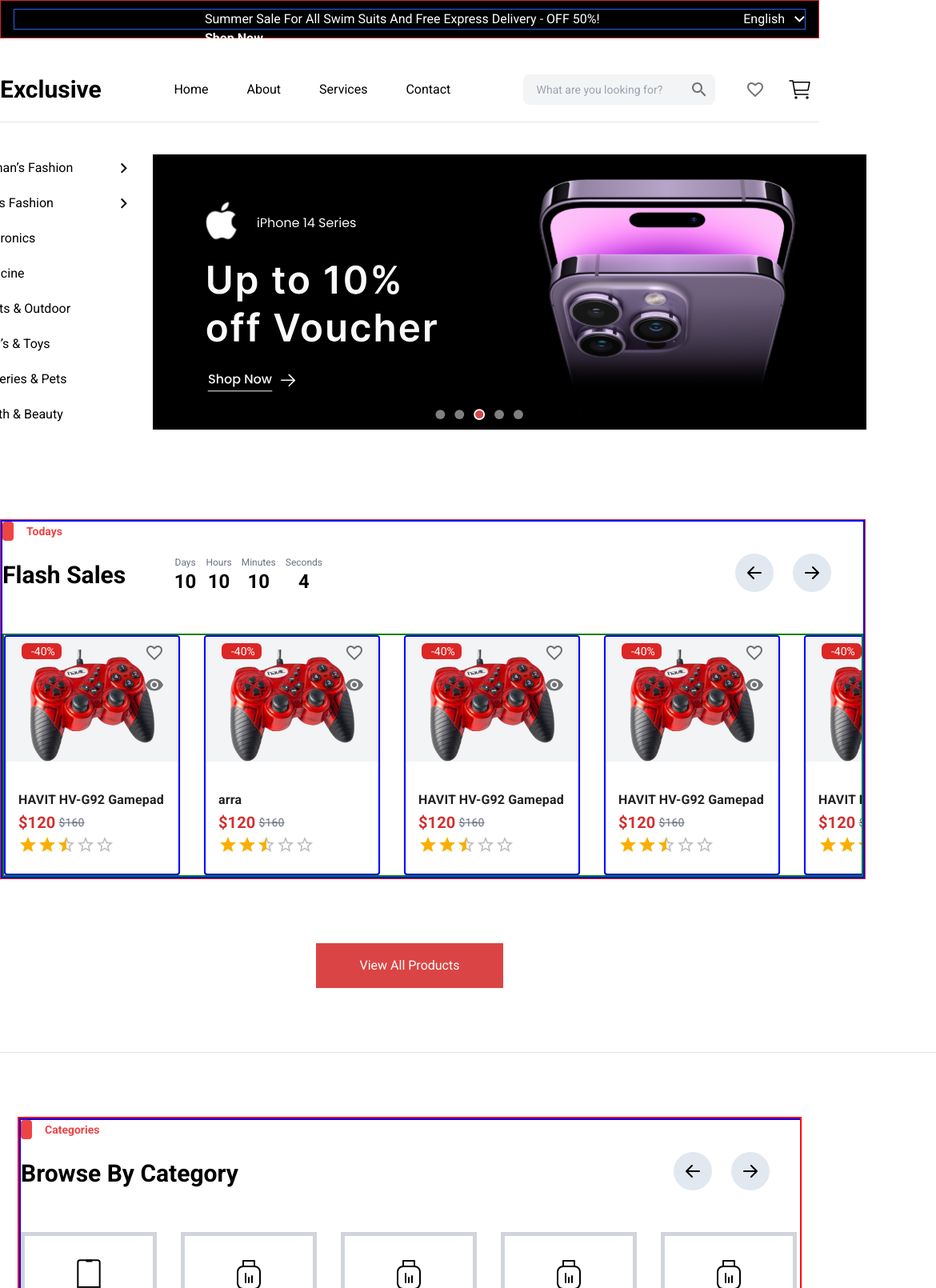
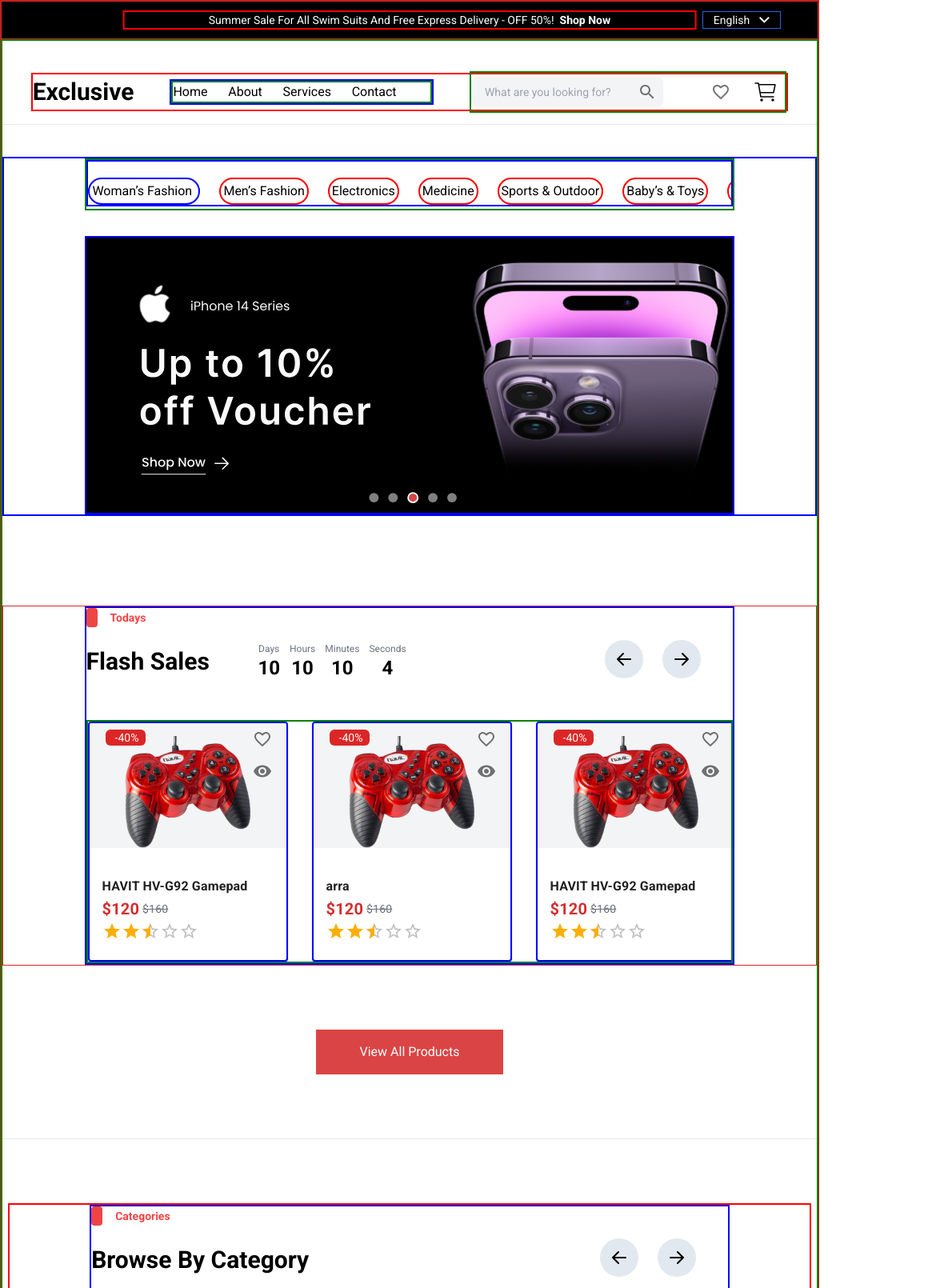
Before and after one commit to zarrar79/E-commerce-Store, a React (Vite) app: page / in a window 1024 px wide. Shown: the top 1610 px of the page at 80% size, 1170 px wide, since content can reach past the window. Built offline with nearby package versions, Linux system fonts and the light colour scheme.

Commit message:
Responsive Home Page upto 850px page size

```diff
--- a/src/Components/Category.jsx
+++ b/src/Components/Category.jsx
@@ -1,13 +1,13 @@
 export default function Category({ prop }) {
     return (
-        <div className="flex justify-center  items-center category w-[1170px] bg-black h-[500px]">
-            <div className="flex flex-col justify-evenly w-[450px] h-[92%] ">
+        <div className="category-enhance-your-music flex justify-center  items-center category w-[1170px] bg-black h-[500px]">
+            <div className="category-left flex flex-col justify-evenly w-[450px] h-[92%] ">
                 <p className="text-green-500 text-sm font-bold">Categories</p>
                 <div className="font-bold text-5xl text-white w-[430px]">Enhance Your Music Experience</div>
                 {prop.component}
                 <button className="bg-green-500 text-white w-[171px] h-[56px]">Shop Now</button>
             </div>
-            <div className=" flex justify-center items-center h-[420px] w-[600px]">
+            <div className="category-right flex justify-center items-center h-[420px] w-[600px]">
                 <div className=" flex justify-center items-center w-[600px]">
                     <img className="absolute mt-6" src="/Speaker.svg" alt="" />
                     <img src="/Ellipse.svg" alt="" />
--- a/src/Components/Footer.jsx
+++ b/src/Components/Footer.jsx
@@ -1,7 +1,7 @@
 export default function Footer() {
     return (
-        <footer className="flex flex-col justify-between items-center footer border bg-black h-[440px]">
-            <div className="flex justify-between w-[1170px] h-[236px] mt-[80px]">
+        <footer className="flex flex-col justify-between items-center border bg-black h-[440px]">
+            <div className="footer flex justify-between w-[1170px] h-[236px] mt-[80px]">
                 <div className="flex flex-col justify-between w-[217px] h-[188px]">
                     <div className="flex flex-col justify-between h-[124px]">
                         <div className="text-white font-bold text-2xl">Exclusive</div>
@@ -61,7 +61,7 @@
 
             </div>
             <div className="flex justify-center items-end mb-8 w-full h-[40px]">
-                    <div className="text-gray-400 text-lg">&copy; Copyright Rimel 2022. All right reserved</div>
+                    <div className="text-gray-400 text-sm">&copy; Copyright Rimel 2022. All right reserved</div>
             </div>
         </footer>
     )
--- a/src/Components/NavigationBar.jsx
+++ b/src/Components/NavigationBar.jsx
@@ -17,9 +17,9 @@
     return (
 
         <div className="flex justify-center mt-[40px] h-[48px]">
-            <div className="flex items-center w-[1170px] justify-between">
-                <div className="font-bold text-3xl">Exclusive</div>
-                <div className="">
+            <div className="navigation-bar flex items-center w-[1170px] justify-between">
+                <div className="exclusive-text font-bold text-3xl">Exclusive</div>
+                <div className="list">
                     <ul className="flex  gap-[48px]">
                         <li>
                             <a href="#" className="hover:text-gray-300">Home</a>
@@ -36,7 +36,7 @@
                     </ul>
                 </div>
 
-                <div className="flex justify-between items-center w-[370px]">
+                <div className="navbar-right flex justify-between items-center w-[370px]">
                     <div className="flex justify-center w-[240px] h-[38px] bg-gray-100 rounded-lg " style={{ display: 'flex', alignItems: 'center' }}>
                         <input className="bg-gray-100 roun outline-none placeholder:text-sm"
                             ref={inputRef}
--- a/src/Components/NewArrivalHeader.jsx
+++ b/src/Components/NewArrivalHeader.jsx
@@ -1,8 +1,8 @@
 export default function NewArrivalHeader({prop}) {
     return(
-        <div className="flex flex-col gap-[16px] new-arrival border border-black w-[242px]">
-            <div className="font-bold text-xl text-white">{prop.title}</div>
-            <div className="text-white">{prop.description}</div>
+        <div className="flex-wrap flex flex-col gap-[16px] new-arrival border border-white max-w-[242px]">
+            <div className="flex flex-wrap font-bold text-xl text-white">{prop.title}</div>
+            <div className="flex flex-wrap text-white">{prop.description}</div>
             <button className="bg-black text-white w-[81px] h-[24px]">Shop Now</button>
         </div>
     )
--- a/src/Components/SideBar.jsx
+++ b/src/Components/SideBar.jsx
@@ -1,12 +1,12 @@
 export default function SideBar() {
     return (
-        <div className="flex h-[344px]">
-            <ul className=" flex-col space-y-5 space-x-6 w-[217px] pt-[5px]">
-                <li className="flex justify-between w-48 ml-auto">
+        <div className="side-bar flex h-[344px]">
+            <ul className=" flex-col space-y-5 space-x-6 w-[217px]">
+                <li className="women-fashion-li li flex justify-between w-48 ml-auto">
                     <a href="" className="hover:text-gray-300">Woman’s Fashion</a> <img src="/Right arrow.svg" alt="Right arrow" />
                 </li>
-                <li className="flex justify-between">
-                    <a href="" className="hover:text-gray-300">Men’s Fashion</a> <img src="/Right arrow.svg" alt="Right arrow" />
+                <li className=" flex justify-between">
+                    <a href="" className="hover:text-gray-300 li2">Men’s Fashion</a> <img src="/Right arrow.svg" alt="Right arrow" />
                 </li>
                 <li>
                     <a href="" className="hover:text-gray-300">Electronics</a>
--- a/src/Components/TopHeader.jsx
+++ b/src/Components/TopHeader.jsx
@@ -1,15 +1,15 @@
 export default function TopHeader() {
     return (
 
-        <div className="bg-black w-[100vw] border border-red-600 text-white px-4 flex items-center justify-center h-[48px]">
+        <div className="bg-black w-full border border-red-600 text-white px-4 flex items-center justify-center h-[48px]">
 
             <div className="top-header w-[1170px] border border-blue-600">
-                <div className="absolute left-1/2 transform -translate-x-1/2">
+                <div className="top-header-content text-sm absolute left-1/2 transform -translate-x-1/2">
                     Summer Sale For All Swim Suits And Free Express Delivery - OFF 50%! &nbsp;
                     <span className="font-bold cursor-pointer"> Shop Now</span>
                 </div>
 
-                <div className="flex justify-end gap-3 text-right cursor-pointer">
+                <div className="flex justify-end text-sm gap-3 text-right cursor-pointer">
                     English <span className="inline-flex"><img src="/Down arrow.svg" alt="Down arrow image" /></span>
                 </div>
             </div>
--- a/src/Pages/HomePage.jsx
+++ b/src/Pages/HomePage.jsx
@@ -324,18 +324,18 @@
 
 
     return (
-        <div>
+        <div className='border border-red-700'>
             <div>
                 <TopHeader />
             </div>
 
-            <div className='flex gap-20 justify-center flex-col'>
+            <div className='main-container flex gap-20 justify-center flex-col'>
 
                 <div className=''>
                     <NavigationBar />
                 </div>
                 <hr className='-mt-16' />
-                <div className='flex justify-center gap-8 -mt-10'>
+                <div className='top-slider flex justify-center gap-8 -mt-10'>
                     <SideBar />
                     <Slider
                         prop={{
@@ -445,7 +445,7 @@
 
                 {/* Category */}
                 <div className='mt-8 '>
-                    <div className=' flex justify-center '>
+                    <div className='flex justify-center '>
                         <Category prop={{ component: <Timer prop={{ days: 10, hours: 10, minutes: 10, seconds: 10, timerComponent: 2 }} /> }} />
                     </div>
                 </div>
@@ -503,7 +503,7 @@
 
                 {/* Bottom Components */}
                 <div className='flex justify-center '>
-                    <div className='flex justify-between w-[943px]'>
+                    <div className='bottom-components-div flex justify-between w-[943px]'>
                         <BottomComponents prop={{
                             image: "./icon-delivery.svg",
                             title: "FREE AND FAST DELIVERY",
--- a/src/Pages/HomePageResponsive.css
+++ b/src/Pages/HomePageResponsive.css
@@ -5,7 +5,8 @@
         margin-left: auto;
         overflow: hidden;
     }
-    .Flash-sales-slider .slider  {
+
+    .Flash-sales-slider .slider {
         /* border: 2px solid blue; */
         max-width: 1200px;
     }
@@ -20,7 +21,8 @@
         max-width: 1100px;
         overflow: hidden;
     }
-    .center-slider .slider  {
+
+    .center-slider .slider {
         /* border: 2px solid blue; */
         max-width: 1100px;
     }
@@ -28,17 +30,102 @@
 }
 
 
-@media (min-width: 800px) and (max-width: 1279px) {
+
+
+@media (min-width: 1170px) and (max-width: 1279px) {
+
+    /* Top header */
+    .top-header {
+        border: 2px solid red;
+        max-width: 200px;
+        margin-left: auto;
+        margin-right: 3%;
+    }
+
+    .top-header-content{
+        border: 2px solid red;
+        display: flex;
+        width: 60%;
+    }
+
+    /* Navigation Bar component */
+    .navigation-bar {
+        border: 2px solid red;
+        max-width: 1000px;
+    }
+
+
+    /* top slider */
+    .top-slider {
+        border: 2px solid blue;
+        flex-direction: column;
+        align-items: center;
+    }
+
+
+    /* side bar */
+    .side-bar {
+        border: 2px solid green;
+        flex-direction: column;
+        width: 900px;
+        max-height: 65px;
+        overflow-x: auto;
+        overflow-x: hidden;
+    }
+
+    .side-bar ul {
+        border: 2px solid blue;
+        display: flex;
+        width: 900px;
+        flex-direction: row;
+        justify-content: center;
+        align-items: anchor-center;
+        gap: 0px 0px;
+        overflow-x: auto;
+        scrollbar-width: none;
+        display: flex;
+        display: -webkit-inline-box;
+    }
+
+    .side-bar ul .women-fashion-li {
+        border: 2px solid blue;
+        width: 140px;
+        margin-top: auto;
+    }
+
+
+    .side-bar ul li img {
+        border: 2px solid blue;
+        display: none;
+    }
+
+    .side-bar ul li{
+        border: 2px solid red;
+        padding: 3px;
+        border-radius: 19px;
+        cursor: pointer;
+    }
+
+    .side-bar ul li:hover {
+        background-color: rgb(224, 222, 222);
+        color: rgb(46, 46, 46);
+    }
+    .side-bar ul li a:hover {
+        color: rgb(46, 46, 46);
+    }
+
+
+    /* flash sales slider */
     .Flash-sales-slider {
         border: 2px solid red;
-        max-width: 1080px;
+        max-width: 1050px;
         margin-left: auto;
         overflow: hidden;
     }
 
-    .Flash-sales-slider .slider  {
+    .Flash-sales-slider .slider {
         border: 2px solid blue;
-        max-width: 1080px;
+        max-width: 1050px;
     }
 
     .Flash-sales-slider .slider .container {
@@ -47,31 +134,365 @@
     }
 
 
+    /* center slider */
     .center-slider {
         border: 2px solid red;
-        max-width: 980px;
+        max-width: 1000px;
         overflow: hidden;
     }
-    .center-slider .slider  {
+
+    .center-slider .slider {
         border: 2px solid blue;
-        max-width: 980px;
+        max-width: 1000px;
     }
 
-    .products-container{
+    .products-container {
         border: 2px solid red;
         max-width: 1000px;
     }
-    .product-card{
+
+    .product-card {
         border: 2px solid blue;
+        max-width: 225px;
+    }
+
+
+    .image-slider {
+        width: 892px;
+    }
+
+
+    /* Category Enhance your music component */
+    .category-enhance-your-music {
+        border: 2px solid red;
+        max-width: 1000px;
+    }
+
+    .category-enhance-your-music .category-left {
+        border: 2px solid red;
+        max-width: 380px;
+        z-index: 1;
+    }
+
+    .category-enhance-your-music .category-right {
+        border: 2px solid red;
+        max-width: 530px;
+    }
+
+
+    /* New Arrival Component */
+    .new-arrival-component {
+        max-width: 1000px;
+        border: 2px solid red;
+    }
+
+    .new-arrival-component .right-div {
+        max-width: 480px;
+    }
+
+    .new-arrival-component .right-div .right-top-div .right-top-new-arrival-header {
+        margin-right: 32%;
+    }
+
+    .new-arrival-component .left-div {
+        width: 480px;
+    }
+
+    .new-arrival-component .right-div .right-bottom-div .right-bottom-left-div {
         max-width: 220px;
     }
 
-    .slider-itemwidth-movement{
-        /* width: 320px; */
-        transform: translateX(120px);
+    .new-arrival-component .right-div .right-bottom-div .right-bottom-right-div {
+        max-width: 220px;
     }
-    .image-slider{
+
+    /* Bottom components */
+    .bottom-components-div {
+        border: 2px solid red;
+        max-width: 900px;
+    }
+
+
+    /* Footer */
+    .footer {
+        border: 2px solid red;
+        max-width: 1000px;
+    }
+
+}
+
+
+
+
+
+@media (min-width: 850px) and (max-width: 1169px) {
+    hr{
+        max-width: 100%;
+    }
+
+
+
+    /* Top header */
+    .top-header {
+        border: 2px solid red;
+        max-width: 10%;
+        margin-left: auto;
+        margin-right: 3%;
+        align-self: center;
+        display: flex;
+        justify-content: center;
+        align-items: center;
+
+    }
+
+    .top-header-content{
+        border: 2px solid red;
+        display: flex;
+        width: 70%;
+        justify-content: center;
+    }
+
+    /* Navigation Bar component */
+    .navigation-bar {
+        border: 2px solid red;
+        max-width: 93%;
+
+    }
+
+    .navigation-bar .list{
+
+        border: 2px solid blue;
+        gap: 4%;
+        width: 35%;
+    }
+    .navigation-bar .list ul{
+
+        border: 2px solid green;
+        gap: 8%;
+        max-width: 100%;
+    }
+
+    .navigation-bar .navbar-right{
+
+        border: 2px solid green;
+        gap: 8%;
+        width: 42%;
+    }
+
+
+    /* top slider */
+    .top-slider {
+        border: 2px solid blue;
+        flex-direction: column;
+        align-items: center;
+        /* width: 70%  ; */
+    }
+
+
+    .top-slider .slider{
+        border: 2px solid blue;
+        flex-direction: column;
+        align-items: center;
+        width: fit-content;
+        width: 80%;
+    }
+
+
+    /* side bar */
+    .side-bar {
+        border: 2px solid green;
+        flex-direction: column;
+        width: 80%;
+        max-height: 65px;
+        overflow-x: auto;
+        overflow-x: hidden;
+    }
+
+    .side-bar ul {
+        border: 2px solid blue;
+        display: flex;
+        width: 100%;
+        flex-direction: row;
+        justify-content: center;
+        align-items: anchor-center;
+        gap: 0px 0px;
+        overflow-x: auto;
+        scrollbar-width: none;
+        display: flex;
+        display: -webkit-inline-box;
+    }
+
+    .side-bar ul .women-fashion-li {
+        border: 2px solid blue;
+        width: 140px;
+        margin-top: auto;
+    }
+
+
+    .side-bar ul li img {
+        border: 2px solid blue;
+        display: none;
+    }
+
+    .side-bar ul li{
+        border: 2px solid red;
+        padding: 3px;
+        border-radius: 19px;
+        cursor: pointer;
+    }
+
+    .side-bar ul li:hover {
+        background-color: rgb(224, 222, 222);
+        color: rgb(46, 46, 46);
+    }
+    .side-bar ul li a:hover {
+        color: rgb(46, 46, 46);
+    }
+
+
+    /* flash sales slider */
+    .Flash-sales-slider {
+        border: 2px solid red;
+        width: 100%;
+        display: flex;
+        justify-content: center;
+        align-items: center;
+        overflow: hidden;
+    }
+
+    .Flash-sales-slider .slider {
+        border: 2px solid blue;
+        max-width: 80%;
+    }
+
+    .Flash-sales-slider .slider .container {
+        border: 2px solid green;
+        max-width: 100%;
+    }
+    .main-container {
+        /* width: 100vw;     */
+         border: 2px solid green;
+
+    }
+
+
+    /* center slider */
+    .center-slider {
+        border: 2px solid red;
+        width: 98vw;
+        overflow: hidden;
+        display: flex;
+        justify-content: center;
+    }
+
+    .center-slider .slider {
+        border: 2px solid blue;
+        max-width: 80%;
+    }
+
+    .center-slider .slider .container {
+        border: 2px solid green;
+        max-width: 100%;
+    }
+
+    .products-container {
+        border: 2px solid red;
+        max-width: 80%;
+    }
+
+    .product-card {
+        border: 2px solid blue;
+        max-width: 23%;
+        /* height: fit-content; */
+        /* height: 60%; */
+    }
+
+    .slider-itemwidth-movement {
+        transform: translateX(200px);
+        /* need to do */
+    }
+
+    .image-slider {
         width: 892px;
     }
 
+
+    /* Category Enhance your music component */
+    .category-enhance-your-music {
+        border: 2px solid red;
+        max-width: 80%;
+    }
+
+    .category-enhance-your-music .category-left {
+        border: 2px solid red;
+        max-width: 30%;
+        z-index: 1;
+    }
+
+    .category-enhance-your-music .category-right{
+        border: 2px solid red;
+        max-width: 60%;
+    }
+
+    .category-enhance-your-music .category-right img{
+        /* border: 2px solid red; */
+        max-width: 50%;
+    }
+
+
+    /* New Arrival Component */
+    .new-arrival-component {
+        max-width: 80%;
+        border: 2px solid red;
+        /* max-height: 600px; */
+    }
+
+    .new-arrival-component .right-div {
+        max-width: 48%;
+        /* max-height: 500; */
+    }
+
+    .new-arrival-component .right-div .right-top-div .right-top-new-arrival-header {
+        margin-right: 32%;
+    }
+
+    .new-arrival-component .left-div {
+        width: 48%;
+        /* max-height: 510px; */
+    }
+
+    .new-arrival-component .right-div .right-bottom-div .right-bottom-left-div {
+        max-width: 45%;
+        /* max-height: 195px; */
+    }
+
+    .new-arrival-component .right-div .right-bottom-div .right-bottom-right-div {
+        max-width: 45%;
+        /* max-height: 195px; */
+
+    }
+
+    .new-arrival-left-content{
+        margin-right: -10%;
+    }
+
+
+    /* Bottom components */
+    .bottom-components-div {
+        border: 2px solid red;
+        max-width: 80%;
+    }
+
+    .bottom-components-div .bottom-components {
+        border: 2px solid red;
+        max-width: 29%;
+    }
+
+
+    /* Footer */
+    .footer {
+        border: 2px solid red;
+        max-width: 800px;
+    }
+
 }
```
Also changed, not shown: src/Components/NewArrivalComponent.jsx (+15 -15 lines).
